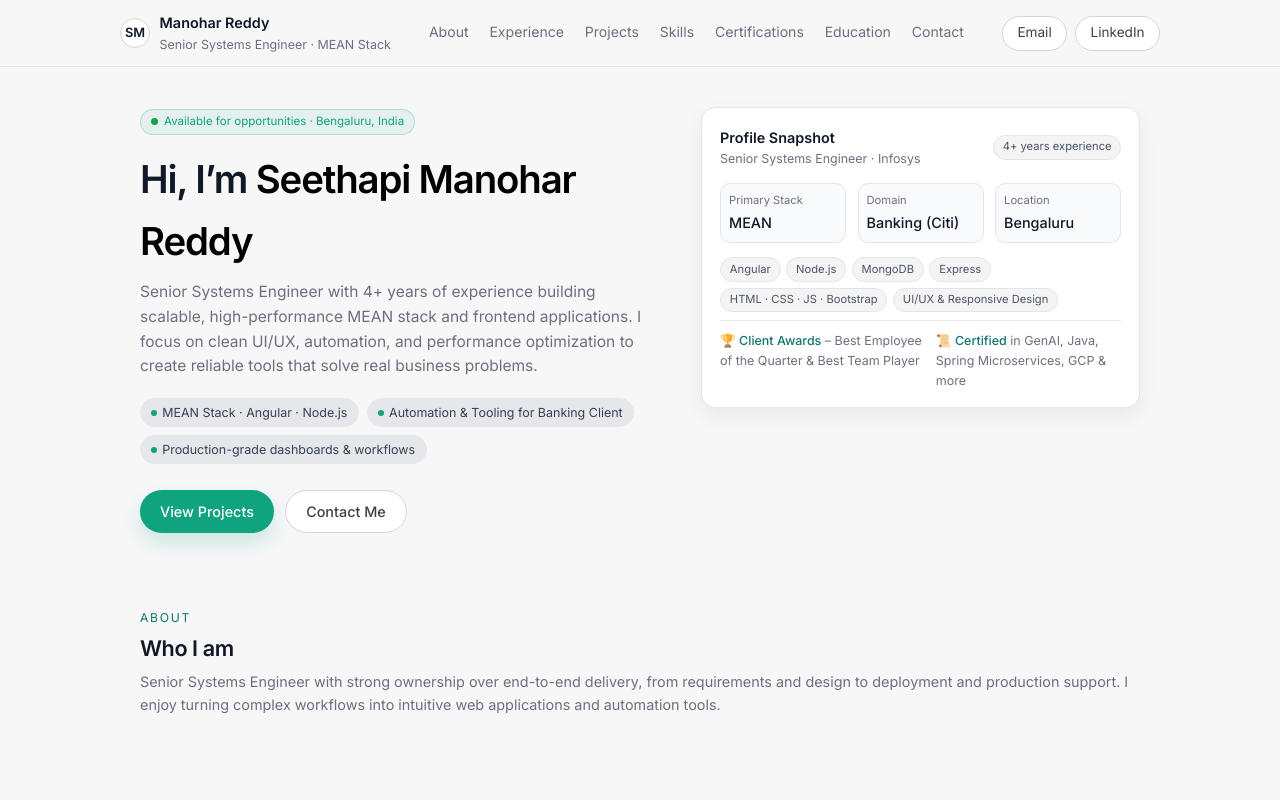
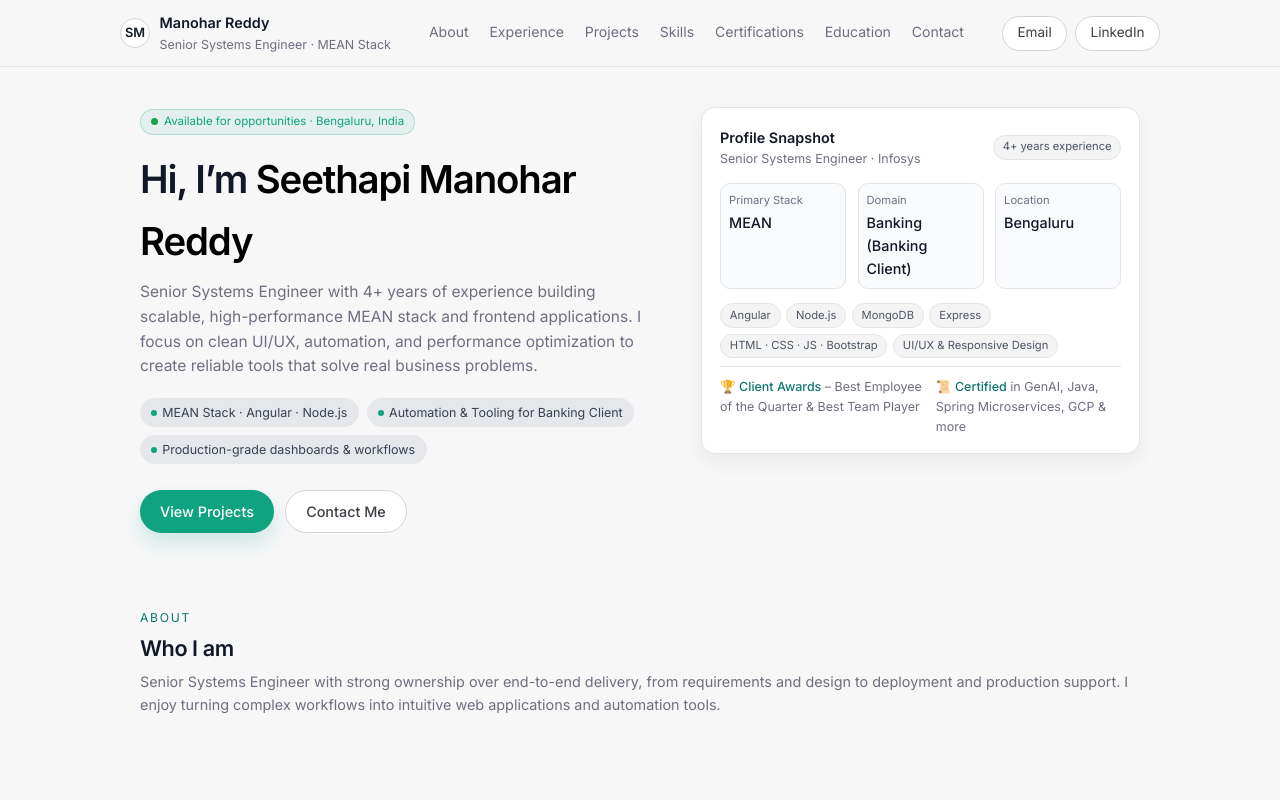
Before and after one commit to manoharseethapi-dev/Portfolio, a plain HTML site: page index.html in a window 1280 px wide. Shown: the top 800 px of the page. Drawn offline with Linux system fonts and the light colour scheme.

Commit message:
Update domain name from 'Citi' to 'Banking Client'

```diff
--- a/index.html
+++ b/index.html
@@ -964,7 +964,7 @@
                 </div>
                 <div class="stat-pill">
                   <span class="stat-label">Domain</span>
-                  <span class="stat-value">Banking (Citi)</span>
+                  <span class="stat-value">Banking (Banking Client)</span>
                 </div>
                 <div class="stat-pill">
                   <span class="stat-label">Location</span>
```
